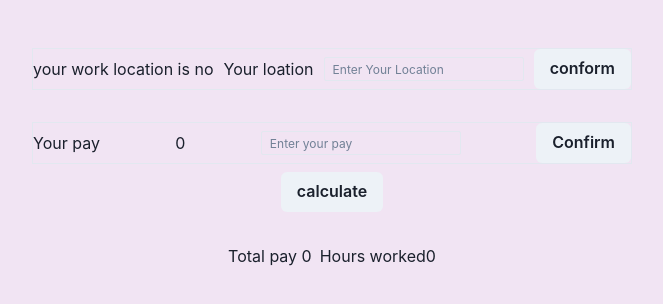
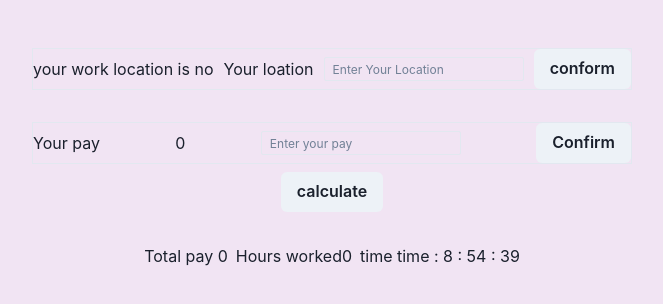
Before and after one commit to Diwashnembang/payment_calculator, a React (Create React App) app: page / in a window 1280 px wide. Shown: the top 304 px of the page, without its empty margins (308-971 px from the left). Built offline with nearby package versions, Linux system fonts and the light colour scheme; no server answers.

Commit message:
added time

```diff
--- a/src/components/Status.js
+++ b/src/components/Status.js
@@ -1,10 +1,25 @@
 import { Box, HStack } from "@chakra-ui/react";
+import React, { useEffect, useState } from "react";
 
 const Status = ({ pay, totalPay, setTotalPay }) => {
+  const [time, setTime] = useState("0:0");
+  const date = new Date();
+
+  useEffect(() => {
+    setTimeout(() => {
+      let hrs = date.getHours();
+      let min = date.getMinutes();
+      let sec = date.getSeconds();
+      console.log("running in status");
+      setTime(`time : ${hrs} : ${min} : ${sec}`);
+    }, 1000);
+  }, [time]);
+
   return (
     <HStack>
       <Box id="total-earned">Total pay 0</Box>
       <Box id="hours-worked">Hours worked0</Box>
+      <Box>time {time} </Box>
     </HStack>
   );
 };
```
